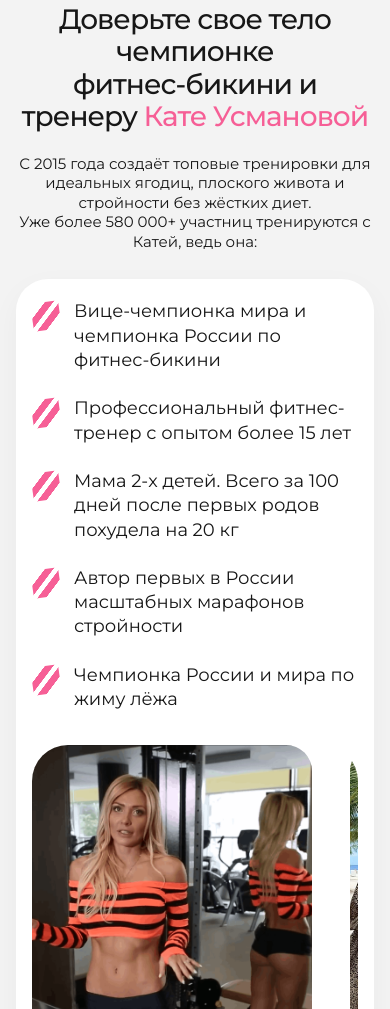
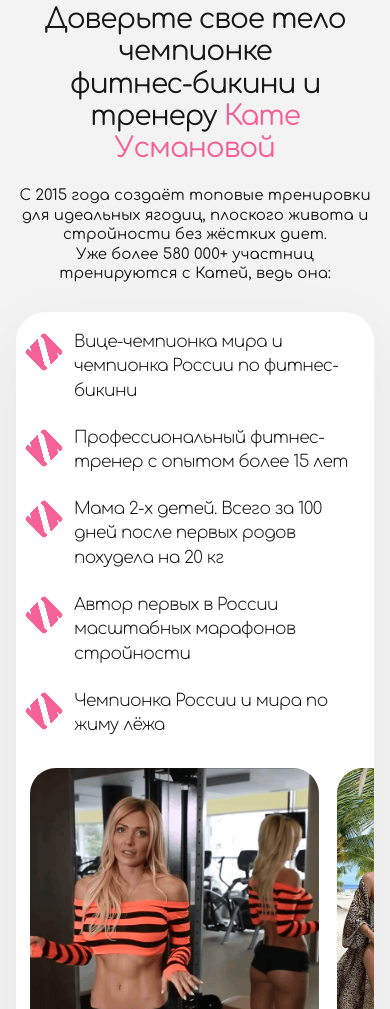
Before and after one commit to juliavibecoding-ai/usmanova-fit-test, a website with bundled scripts: page index.html in a window 390 px wide. Shown: the part 991-2000 px from the top of the page. Built offline with nearby package versions, Linux system fonts and the light colour scheme.

Commit message:
fix: match original trainer section

```diff
--- a/index.html
+++ b/index.html
@@ -11,7 +11,7 @@
     <link rel="preconnect" href="https://fonts.googleapis.com">
     <link rel="preconnect" href="https://fonts.gstatic.com" crossorigin>
     <link
-      href="https://fonts.googleapis.com/css2?family=Montserrat:wght@400;500;600;700;800&display=swap"
+      href="https://fonts.googleapis.com/css2?family=Comfortaa:wght@300;400;500;600;700&display=swap"
       rel="stylesheet"
     >
     <link rel="stylesheet" href="styles.css">
@@ -66,10 +66,10 @@
             <div class="gallery" aria-label="Фотографии Кати Усмановой">
               <div class="gallery__track" data-gallery-track tabindex="0">
                 <figure class="gallery__slide">
-                  <img src="assets/trainer-gym.png" alt="Катя Усманова в спортивном зале">
+                  <img src="assets/trainer-gym.png" alt="Катя Усманова в спортивном зале" draggable="false">
                 </figure>
                 <figure class="gallery__slide">
-                  <img src="assets/trainer-beach.png" alt="Катя Усманова на отдыхе">
+                  <img src="assets/trainer-beach.png" alt="Катя Усманова на отдыхе" draggable="false">
                 </figure>
               </div>
               <div class="gallery__progress" aria-hidden="true">
@@ -130,11 +130,6 @@
       </section>
     </main>
 
-    <aside class="cookie" data-cookie aria-label="Уведомление о cookie">
-      <p>Мы используем cookie-файлы. Это нужно для лучшей работы сайта. Продолжая пользоваться сайтом, вы соглашаетесь с этим.</p>
-      <button type="button" data-cookie-close>OK</button>
-    </aside>
-
     <dialog class="lead-modal" data-modal aria-labelledby="modal-title">
       <button class="lead-modal__close" type="button" data-modal-close aria-label="Закрыть">×</button>
       <div class="lead-modal__intro">
--- a/js/app.js
+++ b/js/app.js
@@ -16,19 +16,19 @@ const isStaticDemoHost = ["github.io", "localhost", "127.0.0.1"].some((host) =>
   window.location.hostname.includes(host),
 );
 
-if (localStorage.getItem("usmanovaCookieAccepted") === "1") {
+if (cookie && localStorage.getItem("usmanovaCookieAccepted") === "1") {
   cookie.hidden = true;
 }
 
-cookieClose.addEventListener("click", () => {
+cookieClose?.addEventListener("click", () => {
   localStorage.setItem("usmanovaCookieAccepted", "1");
-  cookie.hidden = true;
+  if (cookie) cookie.hidden = true;
 });
 
 function updateGalleryProgress() {
   const maxScroll = galleryTrack.scrollWidth - galleryTrack.clientWidth;
   const progress = maxScroll > 0 ? galleryTrack.scrollLeft / maxScroll : 0;
-  galleryProgress.style.transform = `scaleX(${0.38 + progress * 0.62})`;
+  galleryProgress.style.transform = `translateX(${progress * 316}%)`;
 }
 
 let isDraggingGallery = false;
@@ -40,6 +40,7 @@ window.addEventListener("resize", updateGalleryProgress);
 
 galleryTrack.addEventListener("pointerdown", (event) => {
   isDraggingGallery = true;
+  event.preventDefault();
   galleryStartX = event.clientX;
   galleryStartScroll = galleryTrack.scrollLeft;
   galleryTrack.setPointerCapture(event.pointerId);
--- a/styles.css
+++ b/styles.css
@@ -22,7 +22,7 @@ body {
   min-width: 320px;
   color: var(--ink);
   background: var(--white);
-  font-family: "Montserrat", Arial, sans-serif;
+  font-family: "Comfortaa", Arial, sans-serif;
   line-height: 1.35;
   -webkit-font-smoothing: antialiased;
 }
@@ -170,12 +170,12 @@ input:focus-visible {
 }
 
 .trainer {
-  padding: 62px 0 100px;
+  padding: 56px 0 84px;
   background: var(--surface);
 }
 
 .trainer__inner {
-  width: min(1120px, calc(100% - 40px));
+  width: min(1180px, calc(100% - 44px));
 }
 
 .section-heading {
@@ -186,8 +186,8 @@ input:focus-visible {
 .section-heading h2 {
   margin-bottom: 22px;
   font-size: clamp(28px, 3.1vw, 39px);
-  font-weight: 500;
-  letter-spacing: -0.035em;
+  font-weight: 400;
+  letter-spacing: -0.04em;
   line-height: 1.15;
 }
 
@@ -202,55 +202,62 @@ input:focus-visible {
 }
 
 .trainer-card {
-  padding: 34px 34px 26px;
-  border-radius: 48px;
+  overflow: hidden;
+  padding: 34px 34px 30px;
+  border-radius: 44px;
   background: var(--white);
-  box-shadow: 0 10px 30px rgb(0 0 0 / 4%);
+  box-shadow: 0 22px 70px rgb(0 0 0 / 5%);
 }
 
 .trainer__facts {
   display: grid;
-  margin: 0 0 34px;
+  margin: 0 0 30px;
   padding: 0;
-  gap: 24px;
+  gap: 22px;
   list-style: none;
 }
 
 .trainer__facts li {
   position: relative;
   min-height: 30px;
-  padding-left: 70px;
-  font-size: clamp(22px, 2.35vw, 31px);
-  font-weight: 400;
-  line-height: 1.35;
+  padding-left: 72px;
+  font-size: clamp(22px, 2.25vw, 30px);
+  font-weight: 300;
+  letter-spacing: -0.035em;
+  line-height: 1.48;
 }
 
 .trainer__facts li::before {
   position: absolute;
-  top: 3px;
+  top: 8px;
   left: 0;
-  width: 42px;
-  height: 42px;
+  width: 44px;
+  height: 34px;
   content: "";
-  background: linear-gradient(135deg, transparent 26%, var(--pink) 27% 43%, transparent 44% 55%, var(--pink) 56% 72%, transparent 73%);
-  transform: rotate(-8deg);
+  border-radius: 4px;
+  background:
+    linear-gradient(120deg, transparent 0 18%, var(--pink) 19% 42%, transparent 43% 58%, var(--pink) 59% 82%, transparent 83%),
+    linear-gradient(90deg, var(--pink) 0 18%, transparent 18% 82%, var(--pink) 82%);
+  opacity: 0.98;
+  transform: rotate(-45deg);
 }
 
 .gallery {
   position: relative;
-  overflow: hidden;
-  padding-bottom: 30px;
-  border-radius: 36px 36px 0 0;
+  overflow: visible;
+  padding-bottom: 26px;
 }
 
 .gallery__track {
   display: flex;
+  margin-right: -34px;
   gap: 38px;
   overflow-x: auto;
   cursor: grab;
   overscroll-behavior-x: contain;
   scroll-behavior: auto;
   scroll-snap-type: x proximity;
+  touch-action: pan-y;
   user-select: none;
   scrollbar-width: none;
 }
@@ -265,7 +272,7 @@ input:focus-visible {
 
 .gallery__slide {
   flex: 0 0 52.5%;
-  height: 510px;
+  height: clamp(360px, 42vw, 540px);
   margin: 0;
   overflow: hidden;
   border-radius: 34px;
@@ -281,7 +288,7 @@ input:focus-visible {
 }
 
 .gallery__progress {
-  width: 180px;
+  width: 205px;
   height: 10px;
   margin-top: 18px;
   overflow: hidden;
@@ -291,17 +298,18 @@ input:focus-visible {
 
 .gallery__progress span {
   display: block;
-  width: 38%;
+  width: 24%;
   height: 100%;
   border-radius: inherit;
   background: var(--pink);
   transform-origin: left center;
+  transition: transform 80ms linear;
 }
 
 .gallery__hint {
-  margin: 14px 0 0;
+  margin: 20px 0 0;
   color: var(--pink);
-  font-size: 20px;
+  font-size: clamp(22px, 2.25vw, 31px);
   font-weight: 400;
   text-align: center;
 }
@@ -642,13 +650,14 @@ input:focus-visible {
   }
 
   .trainer-card {
-    padding: 20px 16px 24px;
-    border-radius: 32px;
+    padding: 18px 14px 22px;
+    border-radius: 30px;
   }
 
   .trainer__facts li {
-    padding-left: 42px;
-    font-size: 18px;
+    padding-left: 44px;
+    font-size: 17px;
+    line-height: 1.45;
   }
 
   .trainer__facts li::before {
@@ -657,9 +666,18 @@ input:focus-visible {
   }
 
   .gallery__slide {
-    flex-basis: 86%;
-    height: 340px;
+    flex-basis: 84%;
+    height: 330px;
     border-radius: 26px;
+  }
+
+  .gallery__track {
+    margin-right: -14px;
+    gap: 18px;
+  }
+
+  .gallery__progress {
+    width: 150px;
   }
 
   .gallery__hint {
```
